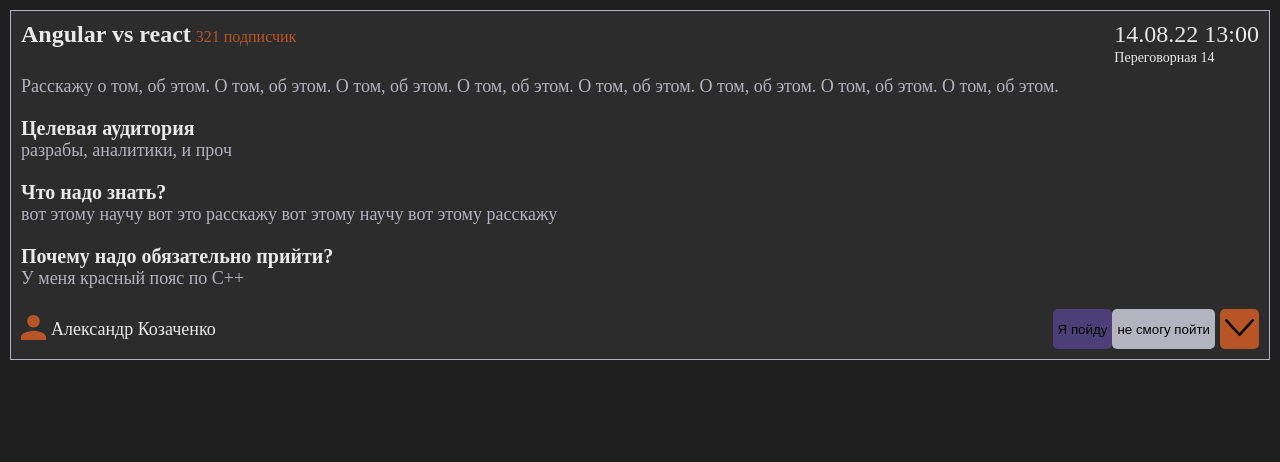
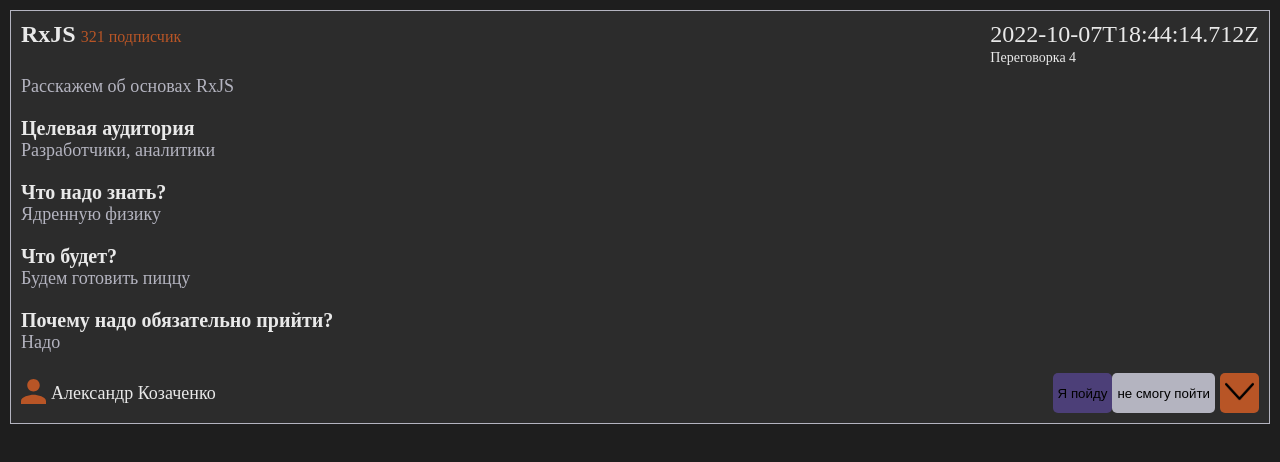
Before and after one commit to vladislavorehov55/final-liga-project, an Angular app: page / in a window 1280 px wide. Shown: the top 462 px of the page. Built offline with nearby package versions, Linux system fonts and the light colour scheme.

Commit message:
Added: MeetupService, methods to get meetups from meetups service

```diff
--- a/src/app/app.module.ts
+++ b/src/app/app.module.ts
@@ -4,6 +4,7 @@
 import { AppRoutingModule } from './app-routing.module';
 import { AppComponent } from './app.component';
 import {MeetupsPageModule} from "./components/pages/meetups-page/meetups-page.module";
+import {MeetupService} from "./servcies/meetup.service";
 
 @NgModule({
   declarations: [
@@ -14,7 +15,7 @@
     AppRoutingModule,
     MeetupsPageModule
   ],
-  providers: [],
+  providers: [MeetupService],
   bootstrap: [AppComponent]
 })
 export class AppModule { }
--- a/src/app/components/meetup-item/meetup-item.component.html
+++ b/src/app/components/meetup-item/meetup-item.component.html
@@ -1,37 +1,35 @@
 <li class="wrapper">
   <div class="topBlock">
     <div>
-      <h2 class="title">Angular vs react</h2>
+      <h2 class="title">{{meetup.name}}</h2>
       <span class="count">321 подписчик</span>
     </div>
 
     <div>
-      <span class="date">14.08.22 13:00</span>
-      <span class="place">Переговорная 14</span>
+      <span class="date">{{meetup.time}}</span>
+      <span class="place">{{meetup.location}}</span>
     </div>
 
   </div>
 
-  <p class="text">Расскажу о том, об этом. О том, об этом. О том, об этом. О том, об этом. О том, об этом. О том, об этом. О том, об
-    этом. О том, об этом.</p>
+  <p class="text">{{meetup.description}}</p>
 
   <h3 class="subtitle">Целевая аудитория</h3>
-  <p class="text">разрабы, аналитики, и проч</p>
+  <p class="text">{{meetup.target_audience}}</p>
 
   <h3 class="subtitle">Что надо знать?</h3>
-  <p class="text">вот этому научу
-        вот это расскажу
-        вот этому научу
-        вот этому расскажу
-  </p>
+  <p class="text">{{meetup.need_to_know}}</p>
+
+  <h3 class="subtitle">Что будет?</h3>
+  <p class="text">{{meetup.will_happen}}</p>
 
   <h3 class="subtitle">Почему надо обязательно прийти?</h3>
-  <p class="text">У меня красный пояс по C++</p>
+  <p class="text">{{meetup.reason_to_come}}</p>
 
   <div class="bottomBlock">
     <div class="authorBlock">
       <app-svg-generator type="user-icon"></app-svg-generator>
-      <span class="authorName">Александр Козаченко</span>
+      <span class="authorName">{{meetup.createdBy}}</span>
     </div>
 
     <div class="btnsWrap">
--- a/src/app/components/meetup-item/meetup-item.component.ts
+++ b/src/app/components/meetup-item/meetup-item.component.ts
@@ -1,10 +1,14 @@
-import { Component } from '@angular/core';
+import {Component, Input, OnInit} from '@angular/core';
+import {IMeetup} from "../../models/meetup";
 
 @Component({
   selector: 'app-meetup-item',
   templateUrl: './meetup-item.component.html',
   styleUrls: ['./meetup-item.component.scss']
 })
-export class MeetupItemComponent {
-
+export class MeetupItemComponent implements OnInit{
+  ngOnInit() {
+  }
+  @Input()
+  meetup!: IMeetup
 }
--- a/src/app/components/meetups-list/meetups-list.component.html
+++ b/src/app/components/meetups-list/meetups-list.component.html
@@ -1,3 +1,5 @@
 <ul class="list">
-  <app-meetup-item></app-meetup-item>
+  <app-meetup-item *ngFor="let meetup of meetups" [meetup]="meetup">
+
+  </app-meetup-item>
 </ul>
--- a/src/app/components/meetups-list/meetups-list.component.ts
+++ b/src/app/components/meetups-list/meetups-list.component.ts
@@ -1,4 +1,5 @@
 import { Component } from '@angular/core';
+import {MeetupService} from "../../servcies/meetup.service";
 
 @Component({
   selector: 'app-meetups-list',
@@ -6,5 +7,9 @@
   styleUrls: ['./meetups-list.component.scss']
 })
 export class MeetupsListComponent {
+  constructor(private _meetupService: MeetupService) {}
 
+  get meetups() {
+    return this._meetupService.meetups
+  }
 }
--- /dev/null
+++ b/src/app/servcies/meetup.service.ts
@@ -0,0 +1,21 @@
+import { Injectable } from '@angular/core';
+import {IMeetup} from "../models/meetup";
+
+@Injectable()
+export class MeetupService {
+  meetups: Array<IMeetup> = [
+    {
+      id: 1,
+      name: "RxJS",
+      description: "Расскажем об основах RxJS",
+      location: "Переговорка 4",
+      target_audience: "Разработчики, аналитики",
+      need_to_know: "Ядренную физику",
+      will_happen: "Будем готовить пиццу",
+      reason_to_come: "Надо",
+      time: "2022-10-07T18:44:14.712Z",
+      createdBy: 'Александр Козаченко'
+    }
+  ]
+  constructor() { }
+}
```
Also changed, not shown: 1 other file (tests, documents, lock files or other folders).
